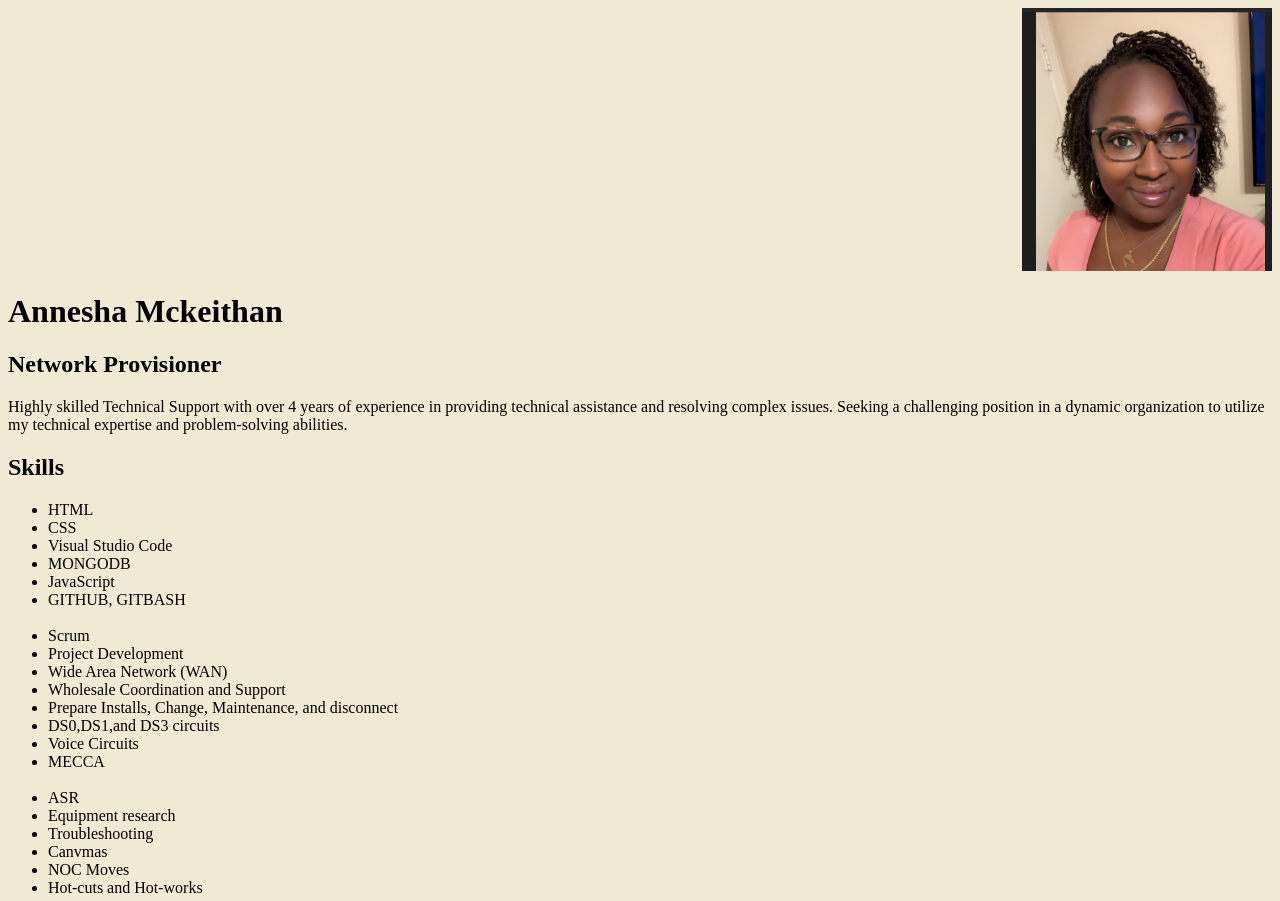
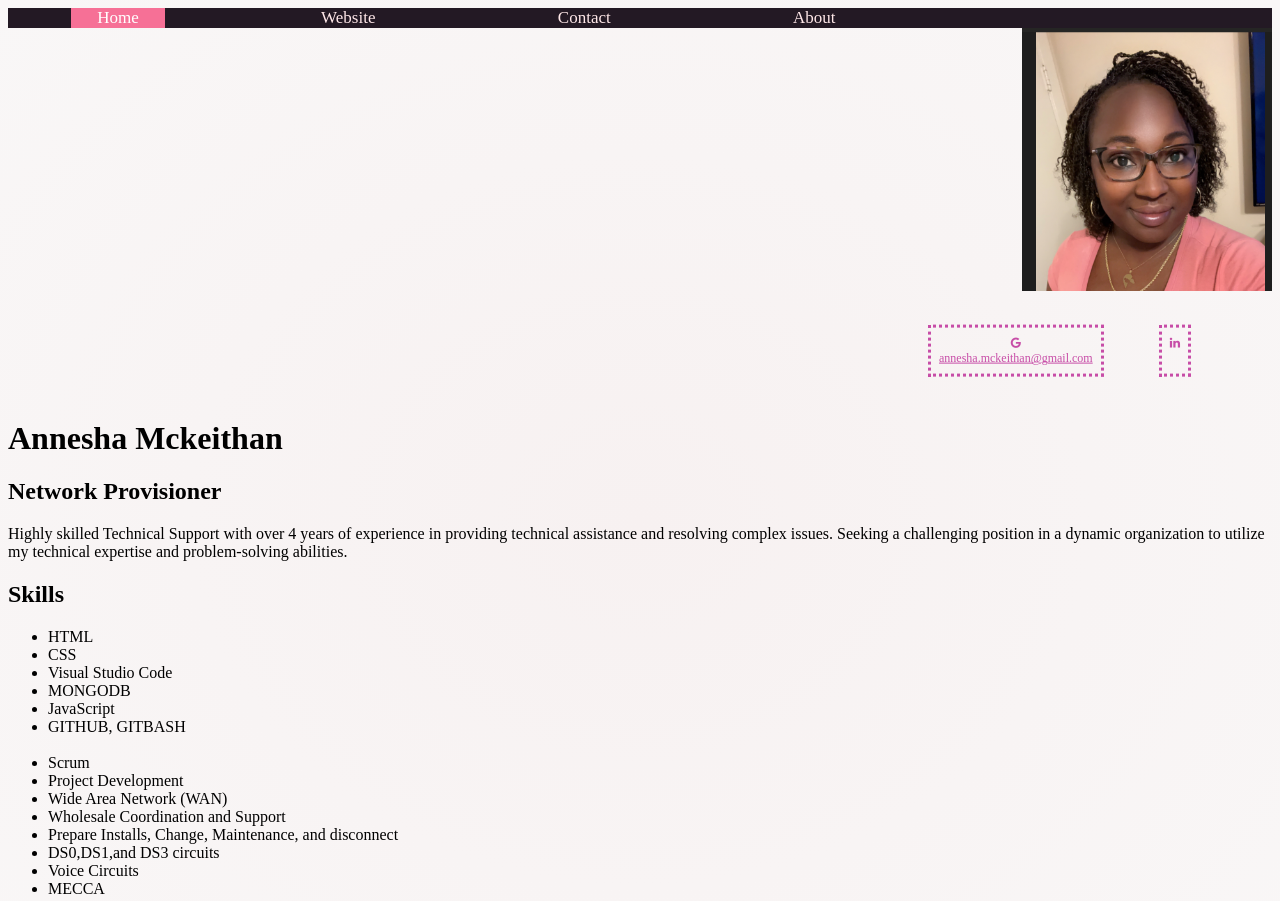
Before and after one commit to asmckeithan/Repo2, a plain HTML site: page Pages/index.html in a window 1280 px wide. Shown: the top 901 px of the page. Drawn offline with Linux system fonts and the light colour scheme.

Commit message:
Added links to resume

```diff
--- a/Pages/index.html
+++ b/Pages/index.html
@@ -4,11 +4,21 @@
     <meta charset="UTF-8">
     <meta name="viewport" content="width=device-width, initial-scale=1.0">
     <title>Resume</title>
-
+    <link rel="stylesheet" href="https://cdnjs.cloudflare.com/ajax/libs/font-awesome/4.7.0/css/font-awesome.min.css">
     <link rel="stylesheet" href="../Styles/styles.css">
 </head>
 <body>
+    <div class="topnav">
+        <a class="active" href="#home">Home</a>
+        <a href=https://anneshamckeithan.wixsite.com/my-site>Website</a>
+        <a href="#contact">Contact</a>
+        <a href="#about">About</a>
+    </div>
         <img src="../Image/Headshot2.png" alt="Headshot2">
+        <div class="icon-bar">
+            <a href="#" class="google"><i class="fa fa-google"></i> <br/> annesha.mckeithan@gmail.com</a>
+            <a href="https://www.linkedin.com/in/amckeithan" class="linkedin"><i class="fa fa-linkedin"></i></a>
+          </div>
     <div id="section1">
         <h1>Annesha Mckeithan</h1>
         <h2>Network Provisioner</h2>
--- a/Styles/styles.css
+++ b/Styles/styles.css
@@ -1,10 +1,58 @@
 body {
-    background-color: rgb(240, 234, 213);
+    background: radial-gradient(#f7f1f1, #f9f7f7);
 }
 img {
     display: flex;
     margin-left: auto;
     width: 250px;
+}
+.topnav {
+    overflow: hidden;
+    background-color: #231924;
+  }
 
+  .topnav a {
+    margin:5%;
+    color: rgb(255, 232, 233);
+    text-align:center;
+    padding: 24px 26px;
+    text-decoration: none;
+    font-size: 17px;
+  }
 
-}
+  .topnav a:hover {
+    background-color: rgb(255, 232, 233);
+    color: black;
+  }
+
+  .topnav a.active {
+    background-color: #f67096;
+    color: white;
+  }
+  .icon-bar {
+    position: relative;
+    width: 100px;
+    margin-left: 974px;
+    display: flex;
+    justify-content: center;
+    /* align-content: space-around; */
+    /* left: 65%; */
+    -webkit-transform: translateY(-20%);
+    -ms-transform: translateY(-10%);
+    transform: translateY(-20%);
+  }
+  .icon-bar a {
+    display: block;
+    text-align: center;
+    margin-top: 55%;
+    margin-left: 55%;
+    padding: 8px;
+    border-style:dotted ;
+    transition: 3s;
+    color: rgb(199, 77, 167);
+    font-size: 12px;
+  }
+
+  .icon-bar a:hover {
+    background-color: #000;
+  }
```
